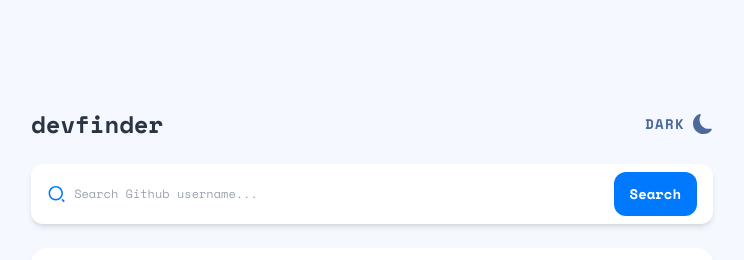
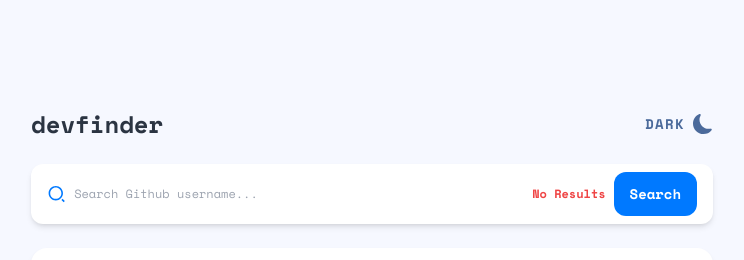
Before and after one commit to LogvnR/github-user-search-ii, a Next.js app: page / in a window 1280 px wide. Shown: the top 260 px of the page, without its empty margins (268-1012 px from the left). Built offline with nearby package versions, Linux system fonts and the light colour scheme; no server answers.

Commit message:
added error handling

```diff
--- a/components/SearchBar/SearchBar.tsx
+++ b/components/SearchBar/SearchBar.tsx
@@ -1,27 +1,56 @@
-import { useState } from 'react';
+import { useState, useEffect } from 'react';
 import { RiSearch2Line } from 'react-icons/ri';
 import userStore from '../../helpers/userStore';
+import { useGetUserQuery } from '../../graphql/generated/graphql';
+import { ApolloError } from '@apollo/client';
 
 const SearchBar = () => {
   const [searchedUser, setSearchedUser] = useState<string>('');
-  const { setUser } = userStore();
+  const [userError, setUserError] = useState<boolean>(false);
+  const { user, setUser } = userStore();
+
+  const { error } = useGetUserQuery({
+    variables: {
+      login: user,
+    },
+  });
 
   const searchUserHandler = () => {
+    if (searchedUser === '') {
+      setUserError(true);
+    } else {
+      setUserError(false);
       setUser(searchedUser);
+    }
   };
+
+  useEffect(() => {
+    if (error) {
+      setUser('Octocat');
+      setUserError(true);
+    }
+  }, [error]);
 
   return (
     <div className="flex w-full mt-4 bg-white text-git-blue min-h-[60px] justify-between items-center px-4 rounded-xl gap-2 shadow-md dark:bg-dark-navy">
       <RiSearch2Line size={20} />
-      <div className="flex items-center w-full gap-2">
+      <div className="flex items-center justify-between w-full gap-2">
         <input
           type="text"
-          className="w-full h-[25px] bg-transparent font-SpaceMono text-xs outline-none text-dark-grey caret-git-blue dark:text-white"
+          className={`${
+            userError ? 'w-1/3' : 'w-full'
+          } h-[25px] bg-transparent font-SpaceMono text-xs outline-none text-dark-grey caret-git-blue dark:text-white`}
           placeholder="Search Github username..."
           onChange={(event) => {
             setSearchedUser(event.target.value);
           }}
         />
+        <div className="flex items-center justify-between gap-2">
+          {userError && (
+            <p className="text-xs font-bold text-red-500 font-SpaceMono">
+              No Results
+            </p>
+          )}
           <button
             className="px-4 py-3 text-sm font-bold text-white rounded-xl bg-git-blue font-SpaceMono hover:bg-git-blue/70"
             onClick={searchUserHandler}
@@ -30,6 +59,7 @@
           </button>
         </div>
       </div>
+    </div>
   );
 };
 
```
Lines whose indentation alone changed are shown as unchanged.
